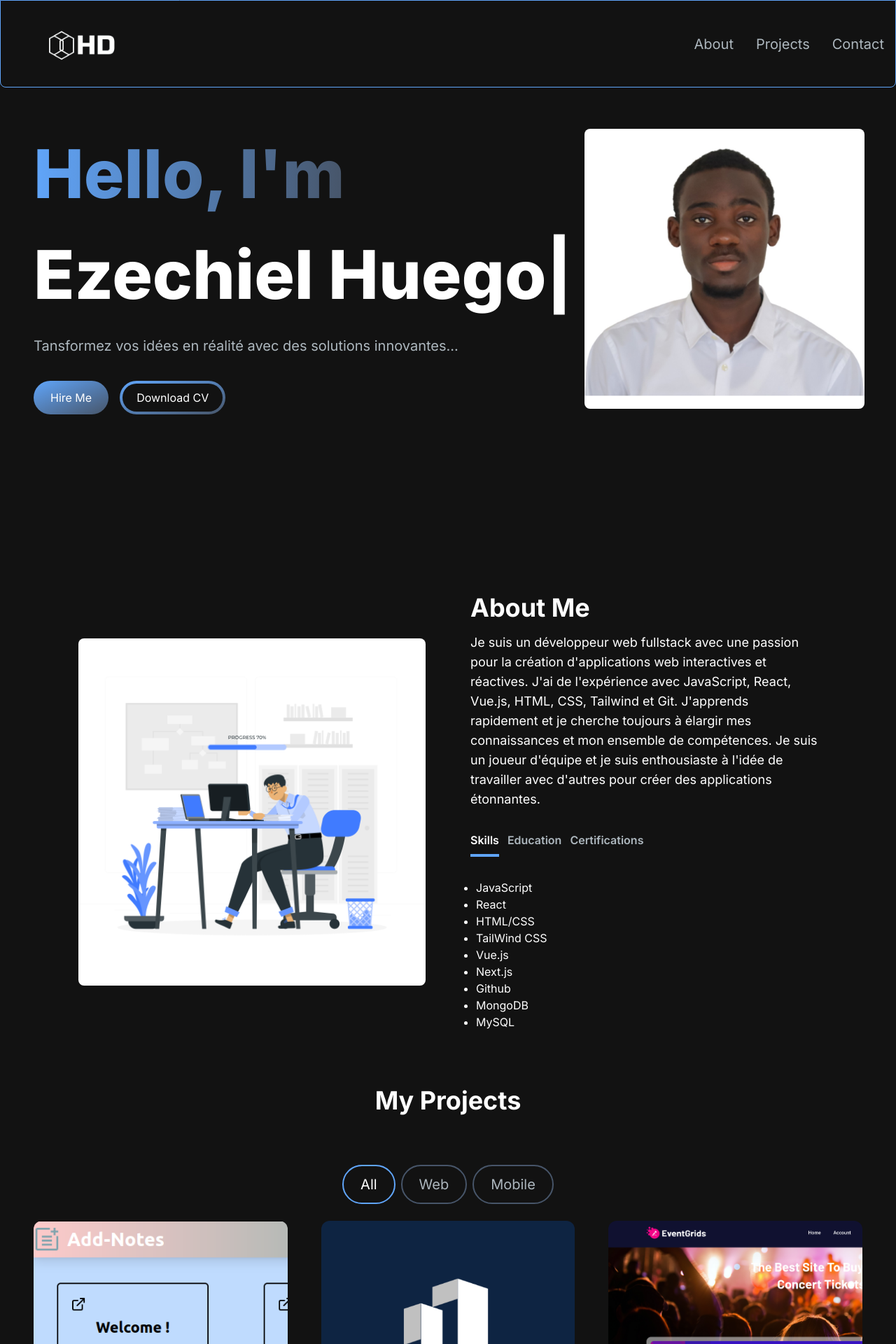
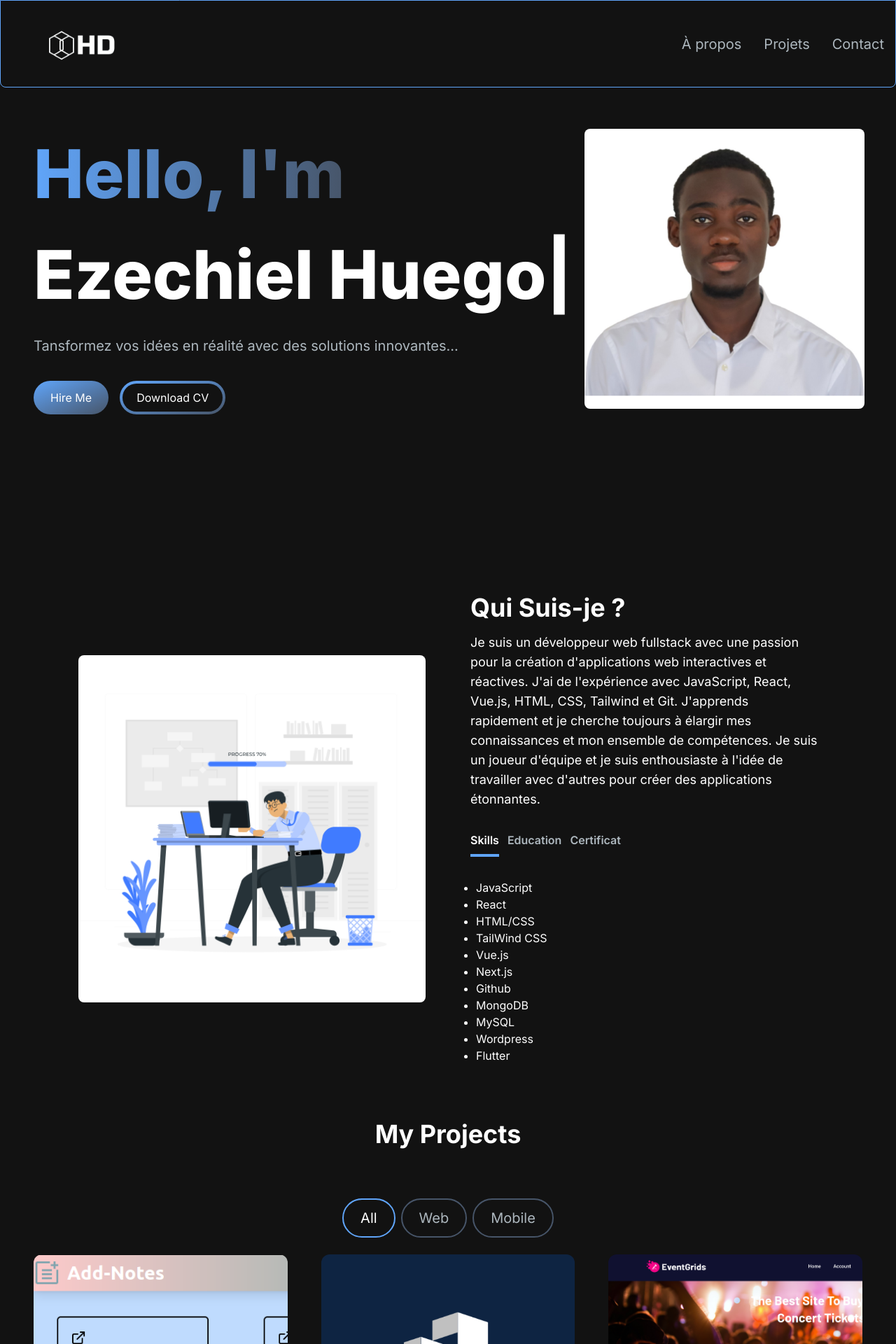
Before and after one commit to Godani05/My_Portfolio, a Next.js app in the folder Portfolio_HD/: page / in a window 1280 px wide. Shown: the top 1920 px of the page at 70% size. Built offline with nearby package versions, Linux system fonts and the light colour scheme.

Commit message:
[UPDATE] modification du portofolio en français

```diff
--- a/Portfolio_HD/src/app/components/AboutSection.jsx
+++ b/Portfolio_HD/src/app/components/AboutSection.jsx
@@ -19,6 +19,8 @@ const TAB_DATA = [
         <li>Github</li>
         <li>MongoDB</li>
         <li>MySQL</li>
+        <li>Wordpress</li>
+        <li>Flutter</li>
 
       </ul>
     ),
@@ -65,7 +67,7 @@ const AboutSection = () => {
       <div className="md:grid md:grid-cols-2 gap-8 items-center py-8 px-4 xl:gap-16 sm:py-16 xl:px-16">
         <Image src="/images/Photos.png" alt="" width={500} height={500} className="bg-white rounded-lg" />
         <div className="mt-4 md:mt-0 text-left flex flex-col h-full">
-          <h2 className="text-4xl font-bold text-white mb-4">About Me</h2>
+          <h2 className="text-4xl font-bold text-white mb-4">Qui Suis-je ?</h2>
           <p className="text-base lg:text-lg">
             {/* I am a fullstack web developer with a passion for creating
             interactive and responsive web applications. I have experience
@@ -98,7 +100,7 @@ const AboutSection = () => {
               active={tab === "certifications"}
             >
               {" "}
-              Certifications{" "}
+              Certificat{" "}
             </TabButton>
           </div>
           <div className="mt-8">
--- a/Portfolio_HD/src/app/components/EmailSection.jsx
+++ b/Portfolio_HD/src/app/components/EmailSection.jsx
@@ -71,7 +71,7 @@ const EmailSection = () => {
       className="grid md:grid-cols-2 my-12 md:my-12 py-24 gap-4 relative"
     >
       <div className="bg-[radial-gradient(ellipse_at_center,_var(--tw-gradient-stops))] from-blue-400 to-transparent rounded-full h-80 w-80 z-0 blur-lg absolute top-3/4 -left-4 transform -translate-x-1/2 -translate-1/2"></div>
-      <div className="z-10">
+      <div className=" ">
         <h5 className="text-xl font-bold text-white my-2">
           {/* Let&apos;s Connect */}
           Connectons-nous
@@ -100,7 +100,7 @@ const EmailSection = () => {
               width={35}
               height={35}
             />
-            <p className="text-[#ADB7BE]  max-w-md">+225 075-379-76</p>
+            <p className="text-[#ADB7BE]  max-w-md">+225-075-737-9276</p>
 
           </div>
         </div>
--- a/Portfolio_HD/src/app/components/Navbar.jsx
+++ b/Portfolio_HD/src/app/components/Navbar.jsx
@@ -9,11 +9,11 @@ import Image from "next/image";
 
 const navLinks = [
   {
-    title: "About",
+    title: "À propos",
     path: "#about",
   },
   {
-    title: "Projects",
+    title: "Projets",
     path: "#projects",
   },
   {
```
